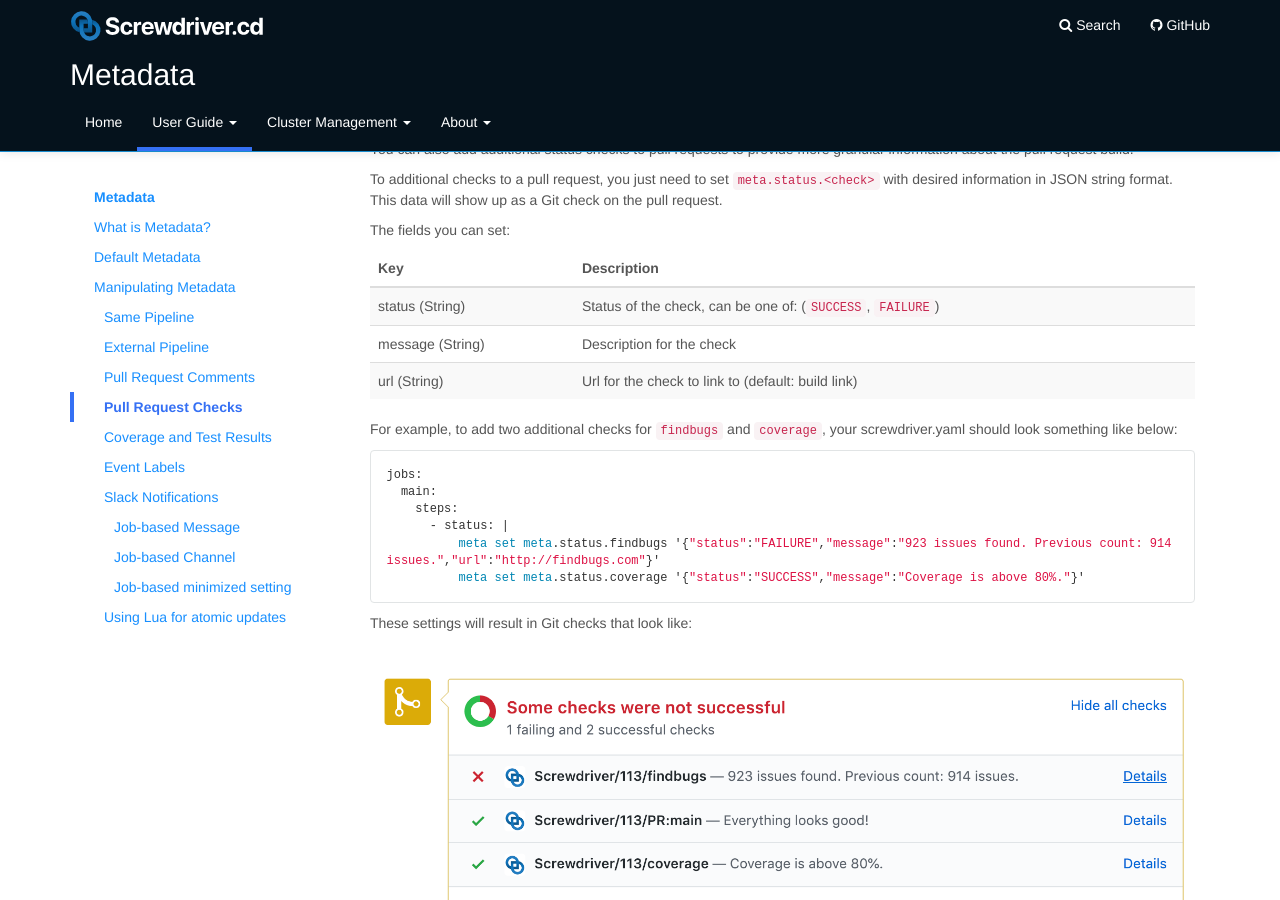
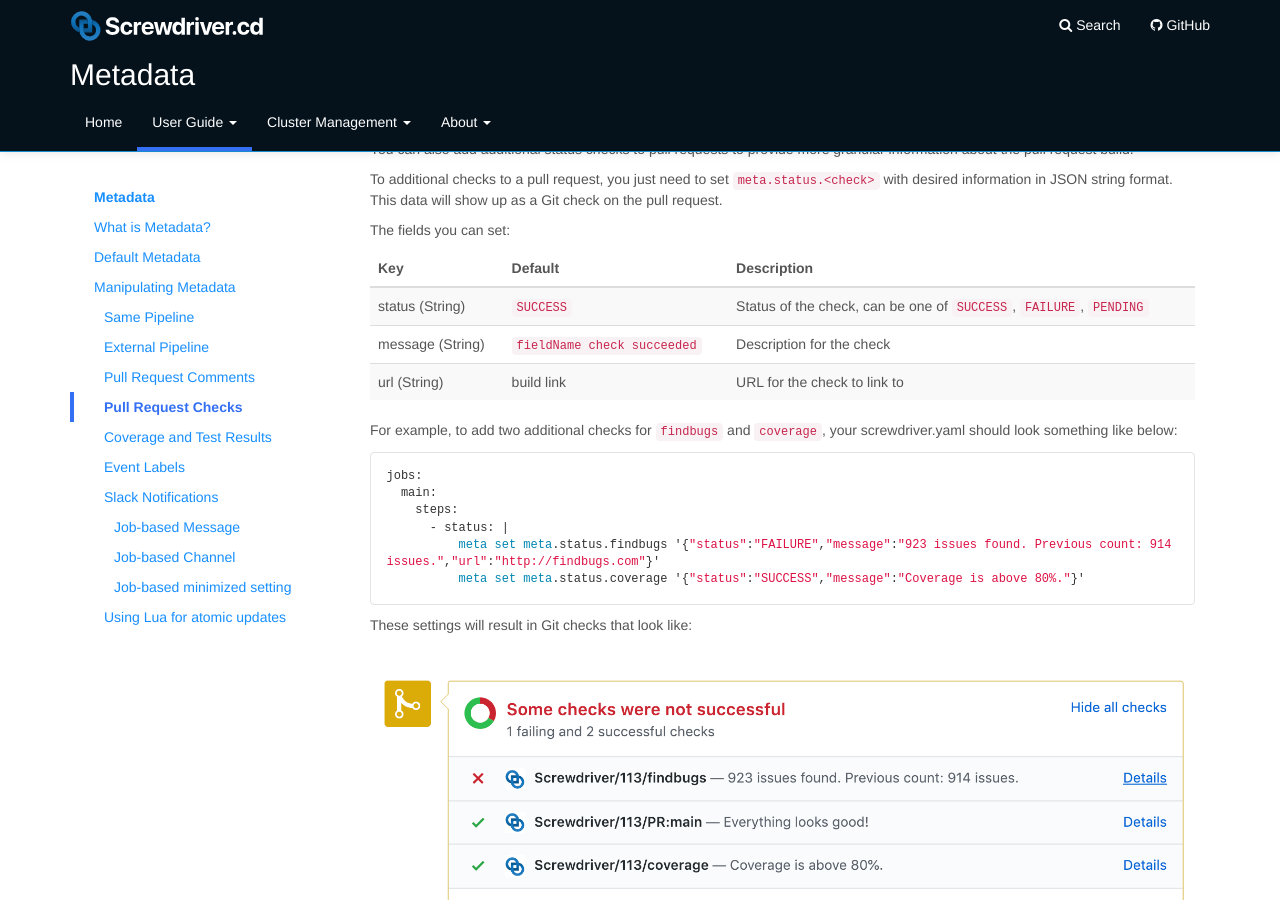
Before and after one commit to screwdriver-cd/guide, a Jekyll site: the page built from docs/user-guide/metadata.md, in a window 1280 px wide and 900 px high, scrolled down 3000 px. Built offline with Jekyll 4.4.1, drawn with Linux system fonts in a browser that asks for light colours.

Commit message:
fix: Support pending status check for GitHub PRs

```diff
--- a/docs/user-guide/metadata.md
+++ b/docs/user-guide/metadata.md
@@ -169,11 +169,11 @@ To additional checks to a pull request, you just need to set `meta.status.<check
 
 The fields you can set:
 
-| Key | Description |
-| --- | ----------- |
-| status (String) | Status of the check, can be one of: (`SUCCESS`, `FAILURE`) |
-| message (String) | Description for the check |
-| url (String) | Url for the check to link to (default: build link)
+| Key | Default | Description |
+| --- | ------- | ----------- |
+| status (String) | `SUCCESS` | Status of the check, can be one of `SUCCESS`, `FAILURE`, `PENDING` |
+| message (String) | `fieldName check succeeded` | Description for the check |
+| url (String) | build link | URL for the check to link to |
 
 For example, to add two additional checks for `findbugs` and `coverage`, your screwdriver.yaml should look something like below:
 
```
